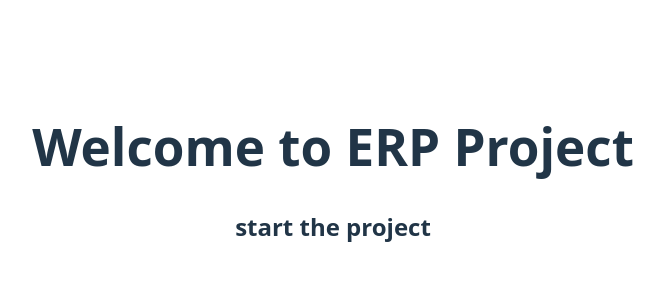
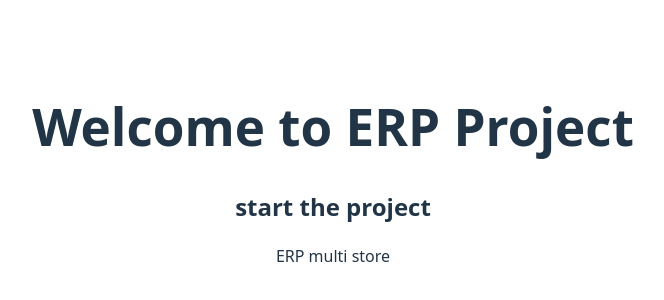
Before and after one commit to fusion5techno-ERPProject/ERP-Multistore-Project, a React (Vite) app: page / in a window 1280 px wide. Shown: the part 226-526 px from the top of the page, without its empty margins (307-971 px from the left). Built offline with nearby package versions, Linux system fonts and the light colour scheme.

Commit message:
adding paragraph element

```diff
--- a/src/App.jsx
+++ b/src/App.jsx
@@ -11,6 +11,7 @@ function App() {
     <h1>Welcome to ERP Project</h1>
 
     <h2>start the project</h2>
+     <p>ERP multi store</p>
     </>
   )
 }
```
